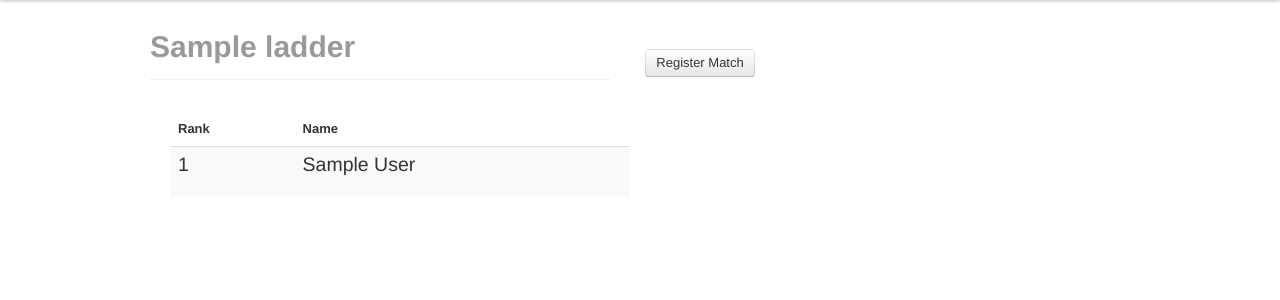
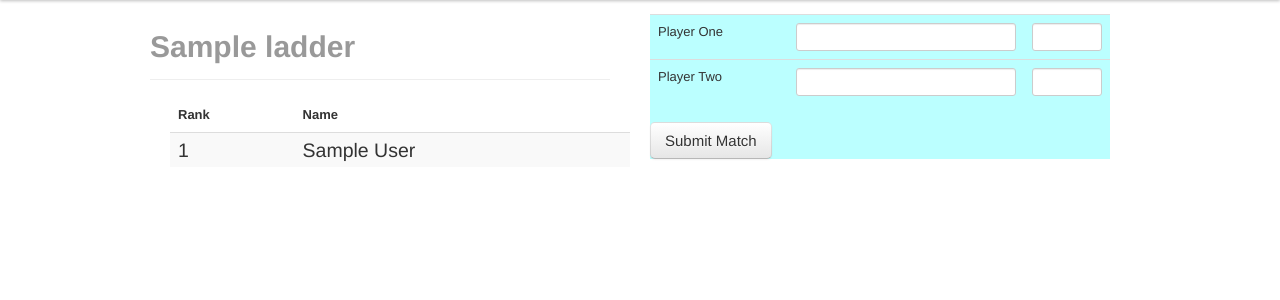
Before and after one commit to garjust/monkeyladder, a Django app: page /ladders/1/ in a window 1280 px wide. Shown: the part 40-340 px from the top of the page. Run offline with Django 3.2, Linux system fonts and the light colour scheme; tables that the repository leaves empty hold one stand-in row (values such as "Sample post"); parts of the project's set-up code (start-up, migrations or seed data) failed here and were passed over; some libraries are stand-ins or nearby versions.

Commit message:
refactored to separate html files

```diff
--- a/monkeyladder/static/ladders.css
+++ b/monkeyladder/static/ladders.css
@@ -1,5 +1,4 @@
 .ladder-rank-table-row {
-    height: 50px;
     font-size: 150%;
 }
 
--- a/monkeyladder/templates/ladders/ladder.html
+++ b/monkeyladder/templates/ladders/ladder.html
@@ -48,51 +48,12 @@
         {% if error_message %}<div>{{ error_message }}</div>{% endif %}
     </div>
     <div class="row">
-        <div class="span6 page-header muted">
-            <h1>{{ ladder.name }}</h1>
-        </div>
-        <div class="span2">
-            <div id="match-entry-toggle-button-div">
-                <button id="match-entry-toggle-button" class="btn btn-medium">Register Match</button>
-            </div>
-        </div>
-    </div>
-    <div class="row">
-        <div class="span6">
-            <table class="table table-striped">
-                <thead>
-                    <th>Rank</th>
-                    <th>Name</th>
-                </thead>
-                <tbody>
-                {% for player in players %}
-                    <tr class="ladder-rank-table-row">
-                        <td>{{ player.rank }}</td>
-                        <td>{{ player }}</td>
-                    </tr>
-                {% endfor %}
-                </tbody>
-            </table>
-        </div>
-        <div class="span1 match-entry">
-            <form class="form-horizontal" action="/ladders/{{ ladder.id }}/update" method="post">{% csrf_token %}
-                <table class="table table-striped">
-                    <thead>
-                        <th>Score</th>
-                    </thead>
-                    <tbody>
-                    {% for player in players %}
-                        <tr class="ladder-rank-table-row">
-                            <td id="match-entry-player-{{ player.id }}">
-                                <input type="text" class="input-mini" name="match-entry-player-{{ player.id }}-score"/>
-                            </td>
-                        </tr>
-                    {% endfor %}
-                    </tbody>
-                </table>
-                <input class="btn btn-medium" type="submit" value="Update" />
-            </form>
-        </div>
+    	<div class="span6">
+    	{% include "ladders/show_ladder_large.html" %}
+    	</div>
+    	<div class="span6">
+    	{% include "ladders/match_entry_form.html" %}
+    	</div>
     </div>
 </div>
 {% endblock %}
--- /dev/null
+++ b/monkeyladder/templates/ladders/match_entry_form.html
@@ -0,0 +1,31 @@
+<div style="background-color: #bbffff;">
+	<form class="form-horizontal" action="/ladders/{{ ladder.id }}/update" method="post">{% csrf_token %}
+	    <table class="table">
+	        <tbody>
+	            <tr>
+	            	<td style="width: 50%">
+	            		<label for="match-first-player-name-input">Player One</label>
+	            	</td>
+	                <td id="match-first-player">
+	                    <input id="match-first-player-name-input" type="text" name="match-first-player-name"/>
+	                </td>
+	                <td>
+	                	<input id="match-first-player-score-input" class="input-mini" type="text" name="match-first-player-score"/>
+	                </td>
+	            </tr>
+	            <tr>
+	                <td style="width: 50%">
+	            		<label for="match-second-player-name-input">Player Two</label>
+	            	</td>
+	                <td id="match-second-player">
+	                    <input id="match-second-player-name-input" type="text" name="match-second-player-name"/>
+	                </td>
+	                <td>
+	                	<input id="match-second-player-score-input" class="input-mini" type="text" name="match-second-player-score"/>
+	                </td>
+	            </tr>
+	        </tbody>
+	    </table>
+	    <input class="btn btn-large" type="submit" value="Submit Match" />
+	</form>
+</div>
--- a/monkeyladder/templates/ladders/show_ladder_large.html
+++ b/monkeyladder/templates/ladders/show_ladder_large.html
@@ -1,11 +1,6 @@
 <div class="row">
     <div class="span6 page-header muted">
         <h1>{{ ladder.name }}</h1>
-        </div>
-        <div class="span2">
-            <div id="match-entry-toggle-button-div">
-                <button id="match-entry-toggle-button" class="btn btn-medium">Register Match</button>
-            </div>
     </div>
 </div>
 <div class="row">
@@ -25,23 +20,4 @@
             </tbody>
         </table>
     </div>
-        <div class="span1 match-entry">
-            <form class="form-horizontal" action="/ladders/{{ ladder.id }}/update" method="post">{% csrf_token %}
-                <table class="table table-striped">
-                    <thead>
-                        <th>Score</th>
-                    </thead>
-                    <tbody>
-                    {% for player in players %}
-                        <tr class="ladder-rank-table-row">
-                            <td id="match-entry-player-{{ player.id }}">
-                                <input type="text" class="input-mini" name="match-entry-player-{{ player.id }}-score"/>
-                            </td>
-                        </tr>
-                    {% endfor %}
-                    </tbody>
-                </table>
-                <input class="btn btn-medium" type="submit" value="Update" />
-            </form>
 </div>
-    </div>
```
Lines whose indentation alone changed are shown as unchanged.
